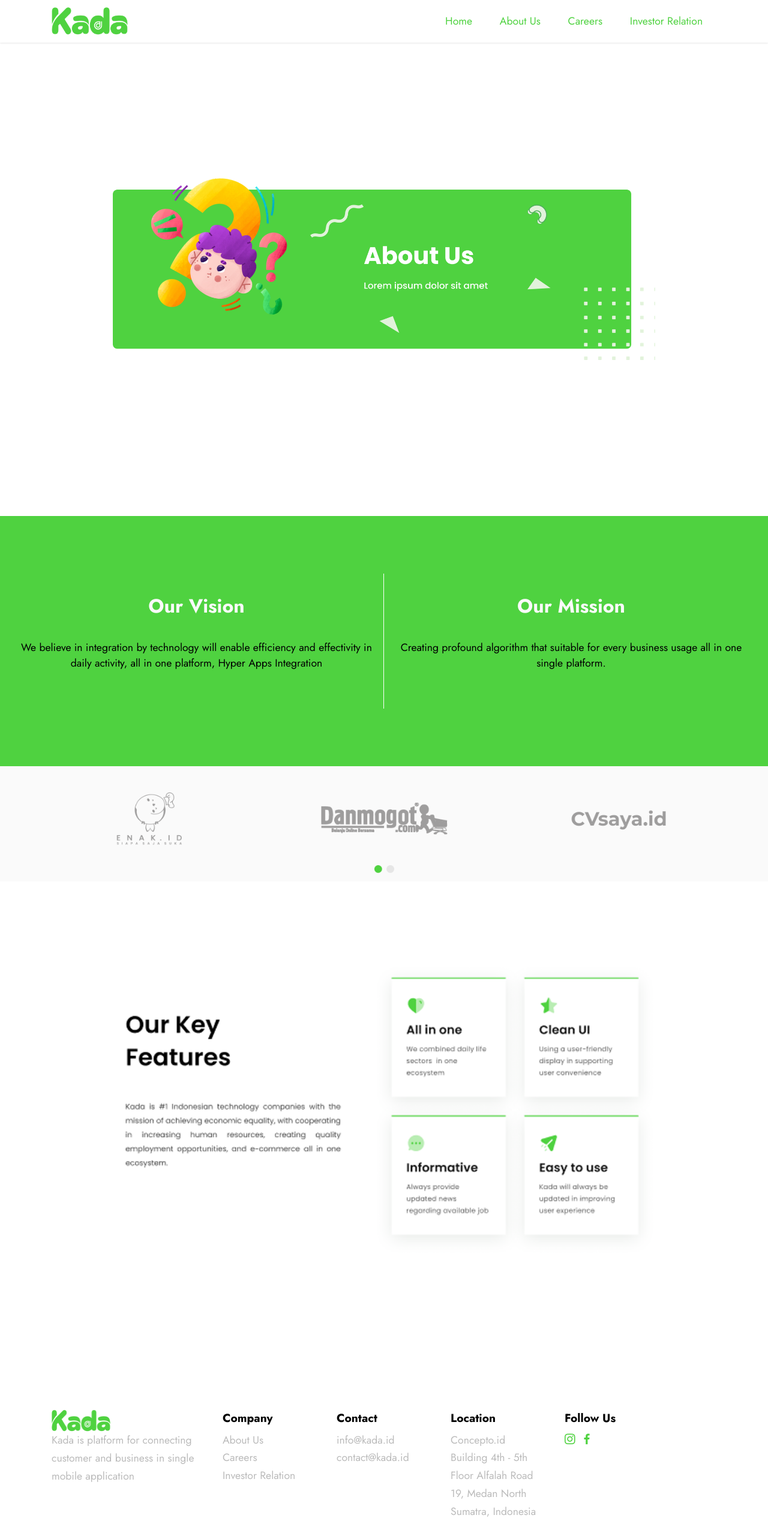
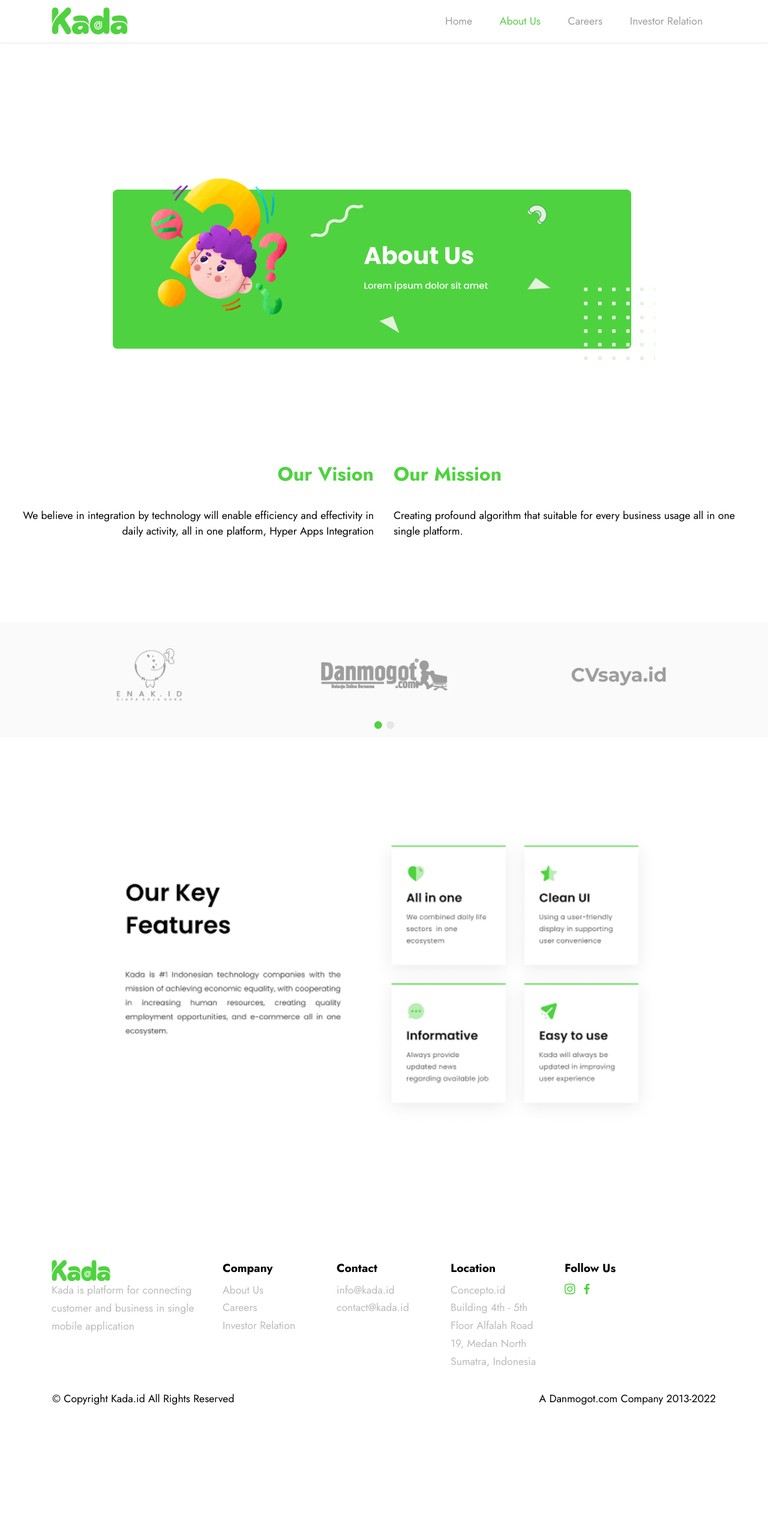
Before and after one commit to go2ariesm/kada, a plain HTML site: page AboutUs.html in a window 1280 px wide. Shown: the top 2560 px of the page at 60% size. Drawn offline with Linux system fonts and the light colour scheme.

Commit message:
Add files via upload

```diff
--- a/AboutUs.html
+++ b/AboutUs.html
@@ -48,10 +48,10 @@
                 </div>
             </button>
             <div class="collapse navbar-collapse" id="navbarSupportedContent">
-                <ul class="navbar-nav nav-dropdown nav-right" data-app-modern-menu="true"><li class="nav-item"><a class="nav-link link text-primary display-4" href="index.html">Home</a></li>
-                    <li class="nav-item"><a class="nav-link link text-primary display-4" href="AboutUs.html">About Us</a></li>
-                    <li class="nav-item"><a class="nav-link link text-primary display-4" href="Careers.html">Careers</a>
-                    </li><li class="nav-item"><a class="nav-link link text-primary display-4" href="InvestorRelation.html">Investor Relation</a></li></ul>
+                <ul class="navbar-nav nav-dropdown nav-right" data-app-modern-menu="true"><li class="nav-item"><a style="color:#9E9D9D;" class="nav-link link  display-4" href="index.html">Home</a></li>
+                    <li class="nav-item"><a style="color:#4FD240;" class="nav-link link display-4" href="AboutUs.html">About Us</a></li>
+                    <li class="nav-item"><a style="color:#9E9D9D;" class="nav-link link  display-4" href="Careers.html">Careers</a>
+                    </li><li class="nav-item"><a style="color:#9E9D9D;" class="nav-link link  display-4" href="InvestorRelation.html">Investor Relation</a></li></ul>
 
 
             </div>
@@ -80,27 +80,27 @@
     </div>
 </section>
 
-<section data-bs-version="5.1" class="info2 cid-ttDcs9M1tT" id="info2-e">
+<section data-bs-version="5.1" class="info2 cid-ttDcs9M1tT" id="info2-e" style="background-color:#fff;">
 
 
 
 
-    <div class="align-center container-fluid">
+    <div class="align-center container-fluid" style="top:-220px;">
         <div class="row justify-content-center">
             <div class="card col-12 col-lg-6">
                 <div class="wrapper">
-                    <h3 class="mbr-section-title mb-4 mbr-fonts-style display-5">
-                        <strong>Our Vision</strong></h3>
-                    <p class="mbr-text mb-4 mbr-fonts-style display-4">
+                    <h3 class="mbr-section-title mb-4 mbr-fonts-style display-5" style="text-align:right;">
+                        <strong style="color:#4FD240;">Our Vision</strong></h3>
+                    <p class="mbr-text mb-4 mbr-fonts-style display-4" style="text-align:right;">
                         We believe in integration by technology will enable efficiency and effectivity in daily activity, all in one platform, Hyper Apps Integration</p>
 
                 </div>
             </div>
             <div class="col-12 col-lg-6">
                 <div class="wrapper">
-                    <h3 class="mbr-section-title mbr-fonts-style mb-4 display-5">
-                        <strong>Our Mission</strong></h3>
-                    <p class="mbr-text mbr-fonts-style mb-4 display-4">
+                    <h3 class="mbr-section-title mbr-fonts-style mb-4 display-5" style="text-align:left;">
+                        <strong style="color:#4FD240;">Our Mission</strong></h3>
+                    <p class="mbr-text mbr-fonts-style mb-4 display-4" style="text-align:left;">
                         Creating profound algorithm that suitable for every business usage all in one single platform.</p>
 
                 </div>
@@ -109,7 +109,7 @@
     </div>
 </section>
 
-<section data-bs-version="5.1" class="info3 cid-ttDdPIUHRQ" id="info3-f">
+<section data-bs-version="5.1" class="info3 cid-ttDdPIUHRQ" id="info3-f" style="top:-240px;">
 
 
 
@@ -131,7 +131,7 @@
     </div>
 </section>
 
-<section data-bs-version="5.1" class="header9 cid-ttDeBZ8r6w mbr-fullscreen" id="header9-i">
+<section data-bs-version="5.1" class="header9 cid-ttDeBZ8r6w mbr-fullscreen" id="header9-i" style="top:-220px;">
 
 
 
@@ -152,7 +152,7 @@
     </div>
 </section>
 
-<section data-bs-version="5.1" class="footer2 cid-ttD9Ss2LOQ" once="footers" id="footer2-7">
+<section data-bs-version="5.1" class="footer2 cid-ttD9Ss2LOQ" once="footers" id="footer2-7" style="top:-250px;">
 
 
 
@@ -198,8 +198,13 @@
                     <li class="mbr-text item-wrap"><span class="mbr-iconfont socicon-instagram socicon" style="color: #4FD240"></span>&nbsp;&nbsp;<span class="mbr-iconfont socicon-facebook socicon" style="color: #4FD240;"></span></li>
                 </ul>
             </div>
-            <div class="col-12 mt-4">
-                <p class="mbr-text mb-0 mbr-fonts-style copyright align-center display-7">© Copyright Kada.id All Rights Reserved&nbsp;<br></p>
+            <div class="col-12 mt-4" style="color:#000000;">
+				<table border="0" style="width:100%;">
+					<tr>
+						<td><span class="mbr-text mb-0 mbr-fonts-style align-left display-4">© Copyright Kada.id All Rights Reserved</span></td>
+						<td align="right"><span class="mbr-text mb-0 mbr-fonts-style align-right display-4">A Danmogot.com Company 2013-2022</span></td>
+					</tr>
+				</table>
             </div>
         </div>
     </div>
```
Also changed, not shown: Careers.html (+20 -13 lines), InvestorRelation.html (+25 -21 lines), index.html (+12 -6 lines), assets/images/CVsaya.id.png (added), assets/images/MRI 1.png (added), assets/images/enakid.png (added), assets/images/kome.png (added), assets/images/path1.png (added).
